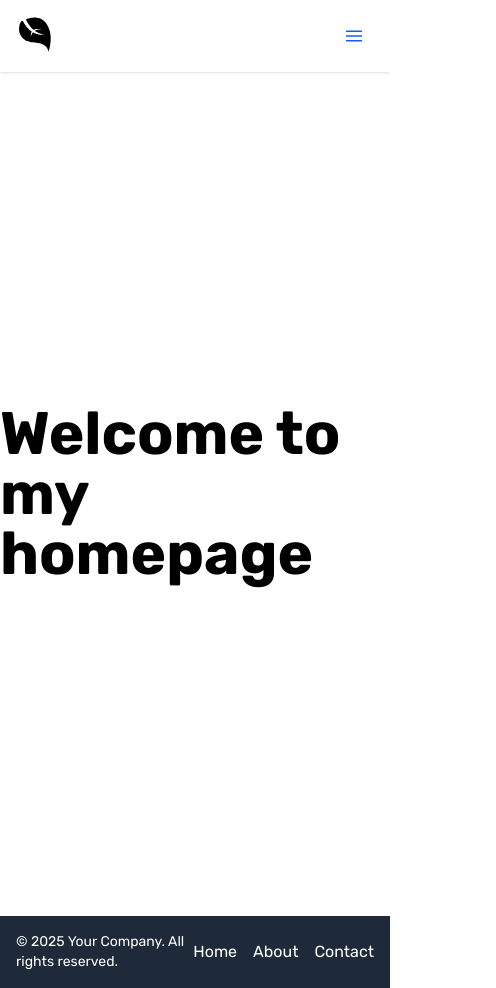
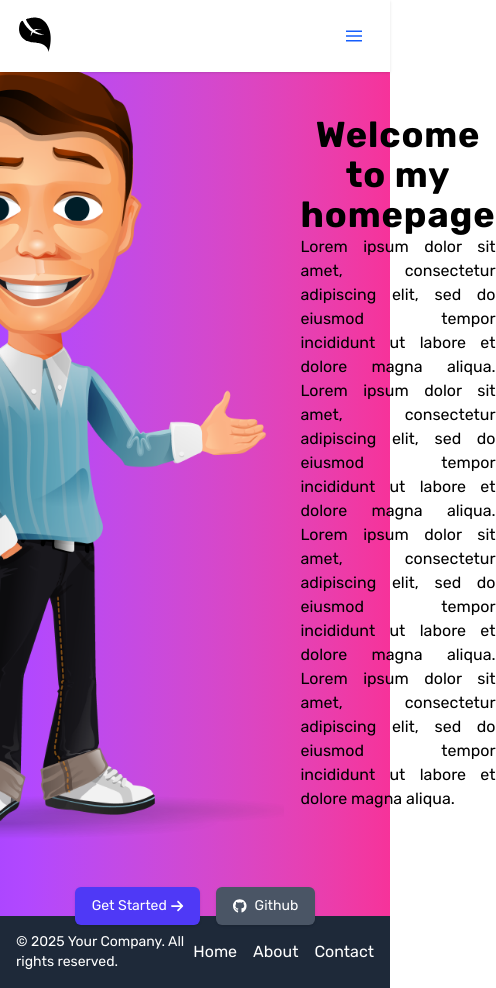
Before and after one commit to vikaskumarsingh20/Dynamite-mern-stack, a React (Vite) app: page / in a window 390 px wide. Shown: the whole page, 496 px wide, since content can reach past the window. Built offline with nearby package versions, Linux system fonts and the light colour scheme.

Commit message:
homepage ui build

```diff
--- a/package.json
+++ b/package.json
@@ -10,6 +10,8 @@
     "preview": "vite preview"
   },
   "dependencies": {
+    "@fortawesome/fontawesome-svg-core": "^6.7.2",
+    "@fortawesome/free-brands-svg-icons": "^6.7.2",
     "@fortawesome/free-solid-svg-icons": "^6.7.2",
     "@fortawesome/react-fontawesome": "^0.2.2",
     "@headlessui/react": "^2.2.0",
--- a/src/components/forms/ForgetPassword.jsx
+++ b/src/components/forms/ForgetPassword.jsx
@@ -10,7 +10,7 @@ const ForgetPassword = () => {
   return (
     <>
     <Navbar />
-    <div className="flex justify-center items-center min-h-screen bg-gray-100">
+    <div className="flex justify-center items-center min-h-screen bg-gray-100 light:bg-gray-900 bg-gradient-to-r from-purple-500 to-pink-500">
       <div className="bg-white rounded-lg shadow-lg p-8">
         <h2 className="text-3xl font-bold">Forgot Password</h2>
         <p className="text-xl">Enter your email address and we will send you a link to reset your password.</p>
--- a/src/components/forms/LoginPage.jsx
+++ b/src/components/forms/LoginPage.jsx
@@ -9,7 +9,7 @@ function LoginPage() {
     <>
       <Navbar />
 
-    <div className="flex justify-center items-center min-h-screen bg-gray-100 light:bg-gray-900">
+    <div className="flex justify-center items-center min-h-screen bg-gray-100 light:bg-gray-900 bg-gradient-to-r from-purple-500 to-pink-500">
       <form className="bg-white shadow-md rounded-lg px-8 pt-6 pb-8 mb-4 max-w-md w-full">
         <h2  className="text-2xl font-bold text-gray-400 text-center mb-6 underline">Login</h2>
         <div className="mb-4">
--- a/src/components/forms/NewPassword.jsx
+++ b/src/components/forms/NewPassword.jsx
@@ -27,7 +27,7 @@ const NewPassword =()=> {
   return (
     <>
       <Navbar />
-    <div className="flex justify-center items-center min-h-screen">
+      <div className="flex justify-center items-center min-h-screen bg-gray-100 light:bg-gray-900 bg-gradient-to-r from-purple-500 to-pink-500">
       <div className="bg-white rounded-lg shadow-lg p-8 max-w-md w-full">
         <h2 className="text-3xl font-bold">Enter OTP</h2>
         <p className="text-xl">We have sent you an OTP on your registered mobile number. Please enter the OTP below.</p>
--- a/src/components/forms/SignupPage.jsx
+++ b/src/components/forms/SignupPage.jsx
@@ -9,7 +9,7 @@ function FormTailwind() {
     <>
       <Navbar />
 
-      <div className="flex justify-center items-center min-h-screen bg-gray-100 light:bg-gray-900">
+      <div className="flex justify-center items-center min-h-screen bg-gray-100 light:bg-gray-900 bg-gradient-to-r from-purple-500 to-pink-500">
       <form className="bg-white shadow-md rounded-lg px-8 pt-6 pb-8 mb-4 max-w-md w-full">
         <h2 className="text-2xl font-bold text-gray-400 text-center mb-6 underline">
           Register new account
--- a/src/components/forms/VerficationOTP.jsx
+++ b/src/components/forms/VerficationOTP.jsx
@@ -22,7 +22,7 @@ const VerficationOTP = () => {
     <>
       <Navbar />
 
-      <div className="flex justify-center items-center min-h-screen bg-gray-100 light:bg-gray-900">
+      <div className="flex justify-center items-center min-h-screen bg-gray-100 light:bg-gray-900 bg-gradient-to-r from-purple-500 to-pink-500">
       <div className=" shadow bg-white dark:bg-gray-800 shadow-md rounded-lg p-8">
         <h2 className="text-3xl font-bold">Enter OTP</h2>
         <p className="text-xl">
--- a/src/components/home/Homepage.jsx
+++ b/src/components/home/Homepage.jsx
@@ -1,5 +1,9 @@
 // eslint-disable-next-line no-unused-vars
 import React from "react";
+import { FontAwesomeIcon } from "@fortawesome/react-fontawesome";
+import { faArrowRight } from "@fortawesome/free-solid-svg-icons";
+import { faGithub } from "@fortawesome/free-brands-svg-icons";
+import { Link } from "react-router-dom";
 import Navbar from "./NavBar";
 import Footer from "./Footer";
 
@@ -7,8 +11,53 @@ const Homepage = () => {
   return (
     <>
       <Navbar />
-      <div className="flex items-center justify-center h-screen">
-        <h1 className="text-6xl font-bold">Welcome to my homepage</h1>
+      <div className="flex  items-center justify-center h-screen bg-gradient-to-r from-purple-500 to-pink-500">
+        <div className="text-center">
+        <div className="flex items-center justify-center mx-auto">
+          <img
+            src="src\assets\images\Animation-PNG-HD.png"
+            alt="Workflow"
+            className="h-auto w-full md:w-1/2 lg:w-1/3 xl:w-1/4 2xl:w-1/5 mx-auto animate-[slide-down_2s_ease-in-out]"
+          />
+          <div className="pl-4">
+            <h1 className="text-4xl sm:text-5xl md:text-6xl font-bold tracking-wide text-black">
+              Welcome to my homepage
+            </h1>
+            <p className="text-justify lg:px-20 lg:py-10 sm:text-lg md:text-xl text-black">
+              Lorem ipsum dolor sit amet, consectetur adipiscing elit, sed do
+              eiusmod tempor incididunt ut labore et dolore magna aliqua.
+              Lorem ipsum dolor sit amet, consectetur adipiscing elit, sed do
+              eiusmod tempor incididunt ut labore et dolore magna aliqua.
+              Lorem ipsum dolor sit amet, consectetur adipiscing elit, sed do
+              eiusmod tempor incididunt ut labore et dolore magna aliqua.
+              Lorem ipsum dolor sit amet, consectetur adipiscing elit, sed do
+              eiusmod tempor incididunt ut labore et dolore magna aliqua.
+            </p>
+          </div>
+        </div>
+
+          <div className="flex justify-center space-x-4 mt-6">
+            <Link to={"/login"}>
+              <button
+                type="button"
+                className="inline-flex items-center cursor-pointer px-4 py-2 border border-transparent shadow-sm text-sm font-medium rounded-md text-white bg-indigo-600 hover:bg-indigo-700 focus:outline-none focus:ring-2 focus:ring-offset-2 focus:ring-indigo-500"
+              >
+                Get Started
+                <FontAwesomeIcon icon={faArrowRight} className="ml-1" />
+              </button>
+            </Link>
+
+            <Link to="https://github.com/vikaskumarsingh20"
+              href="https://github.com/brixtol"
+              target="_blank"
+              rel="noopener noreferrer"
+              className="inline-flex items-center px-4 py-2 border border-transparent shadow-sm text-sm font-medium rounded-md text-white bg-gray-600 hover:bg-gray-700 focus:outline-none focus:ring-2 focus:ring-offset-2 focus:ring-gray-500"
+            >
+              <FontAwesomeIcon icon={faGithub} className="mr-2" />
+              Github
+            </Link>
+          </div>
+        </div>
       </div>
       <Footer />
     </>
--- a/src/components/home/NotFoundPage.jsx
+++ b/src/components/home/NotFoundPage.jsx
@@ -8,7 +8,7 @@ const NotFoundPage = () => {
     <>
       <Navbar />
 
-    <div className="flex flex-col items-center justify-center h-screen">
+    <div className="flex flex-col items-center justify-center h-screen bg-gradient-to-r from-purple-500 to-pink-500">
       <h1 className="text-6xl font-bold">404 - Page Not Found</h1>
       <p className="text-2xl">Sorry, the page you are looking for does not exist.</p>
       <button className="bg-blue-500 hover:bg-blue-700 text-white font-bold py-2 px-4 rounded mt-5">
```
Also changed, not shown: src/components/home/NavBar.jsx (+8 -8 lines), src/assets/images/Animation-PNG-HD.png (added), 1 other file (tests, documents, lock files or other folders).
